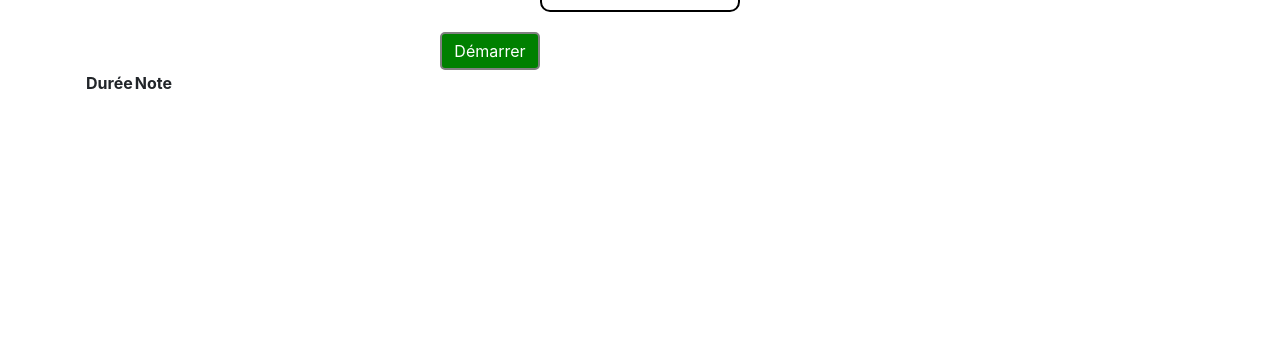
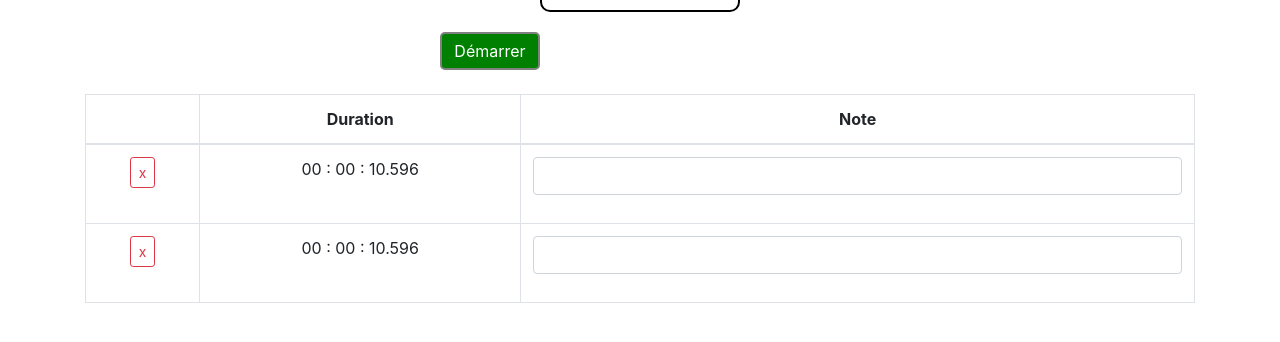
Before and after one commit to willFrnds6/chronometre, an Angular app: page / in a window 1280 px wide. Shown: the part 374-716 px from the top of the page. Built offline with nearby package versions, Linux system fonts and the light colour scheme.

Commit message:
Add tab html

```diff
--- a/src/app/app.component.html
+++ b/src/app/app.component.html
@@ -22,15 +22,56 @@
     <div class="bloc-btn">
       <div *ngIf="!isStarted" (click)="start()" class="button-green">Démarrer</div>
       <div *ngIf="isStarted" (click)="pause()" class="button-red">Pause</div>
-      <div *ngIf="isStarted && isPaused" class="button-red">Effacer</div>
+      <div *ngIf="isStarted && isPaused" (click)="start" class="button-red">Effacer</div>
       <div *ngIf="isStarted && !isPaused" class="button-grey">Retenir</div>
     </div>
 
-    <table>
+    <table class="table table-bordered table-hover mt-4">
       <thead>
-        <th>Durée</th>
-        <th>Note</th>
+        <tr>
+          <th scope="col"></th>
+          <th scope="col">Duration</th>
+          <th scope="col">Note</th>
+        </tr>
       </thead>
+
+      <tbody>
+        <tr>
+          <th scope="row">
+            <button type="button" class="btn btn-sm btn-outline-danger">
+              x
+            </button>
+          </th>
+
+          <td>
+            00 : 00 : 10.596
+          </td>
+
+          <td>
+            <div class="form-group">
+              <input type="email" class="form-control">
+            </div>
+          </td>
+        </tr>
+
+        <tr>
+          <th scope="row">
+            <button type="button" class="btn btn-sm btn-outline-danger">
+              x
+            </button>
+          </th>
+
+          <td>
+            00 : 00 : 10.596
+          </td>
+
+          <td>
+            <div class="form-group">
+              <input type="email" class="form-control">
+            </div>
+          </td>
+        </tr>
+      </tbody>
     </table>
   </div>
 </body>
--- a/src/app/app.component.ts
+++ b/src/app/app.component.ts
@@ -1,5 +1,5 @@
 import { Component } from '@angular/core';
-import { start } from 'repl';
+//import { start } from 'repl';
 
 @Component({
   selector: 'app-root',
```
